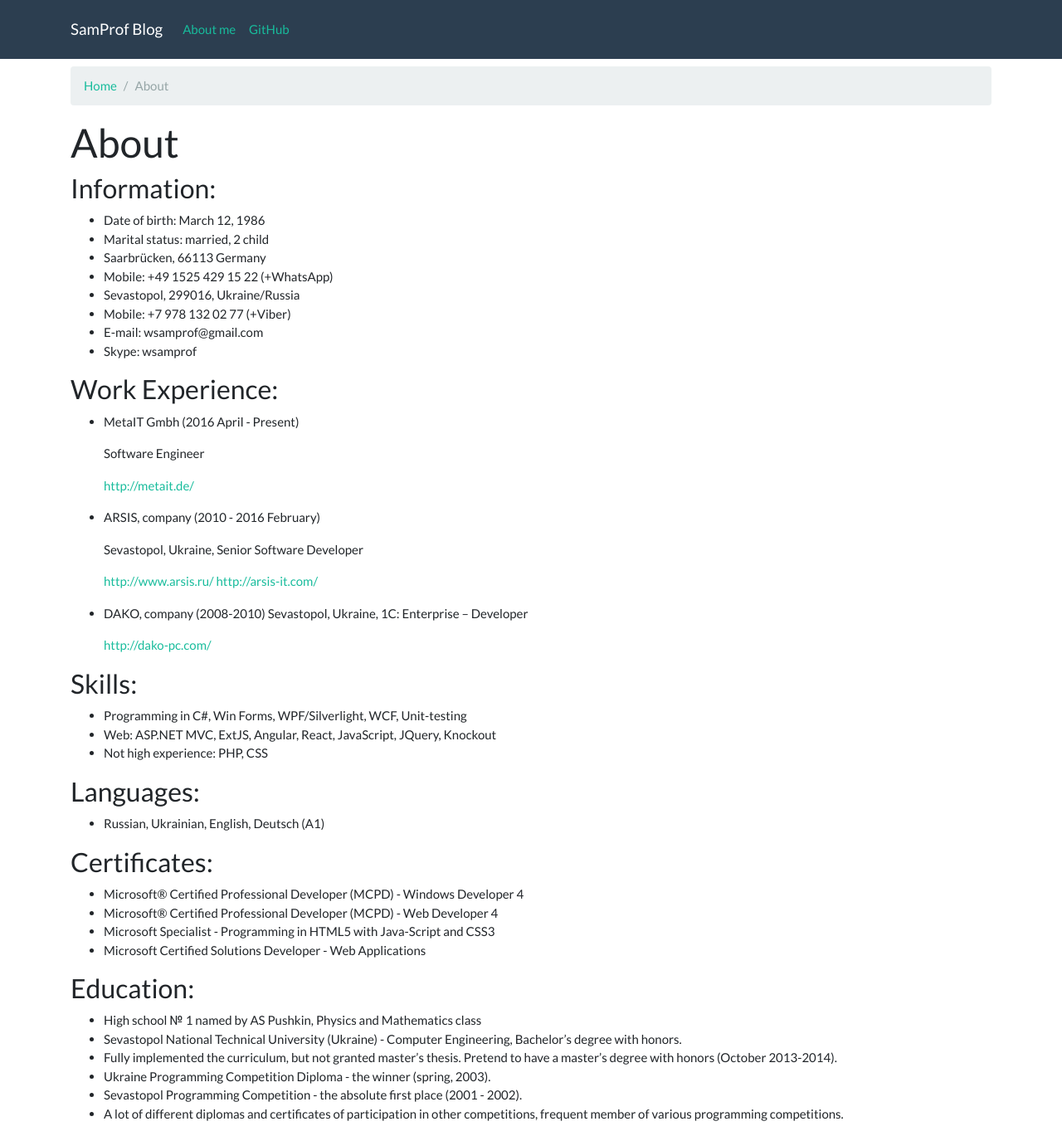
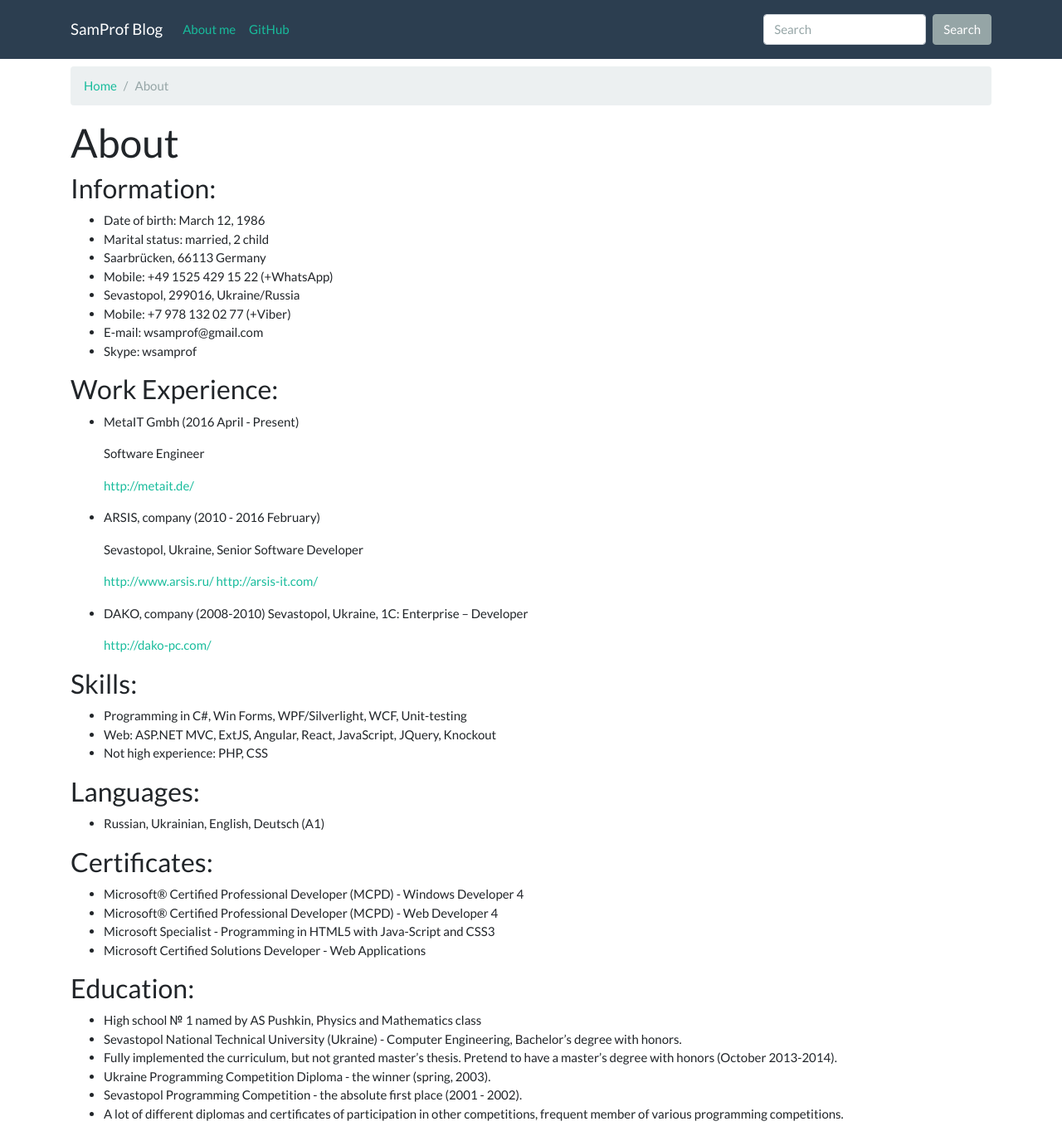
Before and after one commit to SamProf/www.samprof.com, a Jekyll site: the page built from about.md, in a window 1280 px wide and 1369 px high. Shown: the whole window at 83% size. Built offline with Jekyll 4.4.1, drawn with Linux system fonts in a browser that asks for light colours.

Commit message:
change bs

```diff
--- a/_layouts/default.html
+++ b/_layouts/default.html
@@ -46,6 +46,11 @@
 
 
             </ul>
+
+            <form class="form-inline my-2 my-lg-0">
+                <input class="form-control mr-sm-2" type="text" placeholder="Search">
+                <button class="btn btn-secondary my-2 my-sm-0" type="submit">Search</button>
+            </form>
         </div>
     </div>
 </nav>
```
